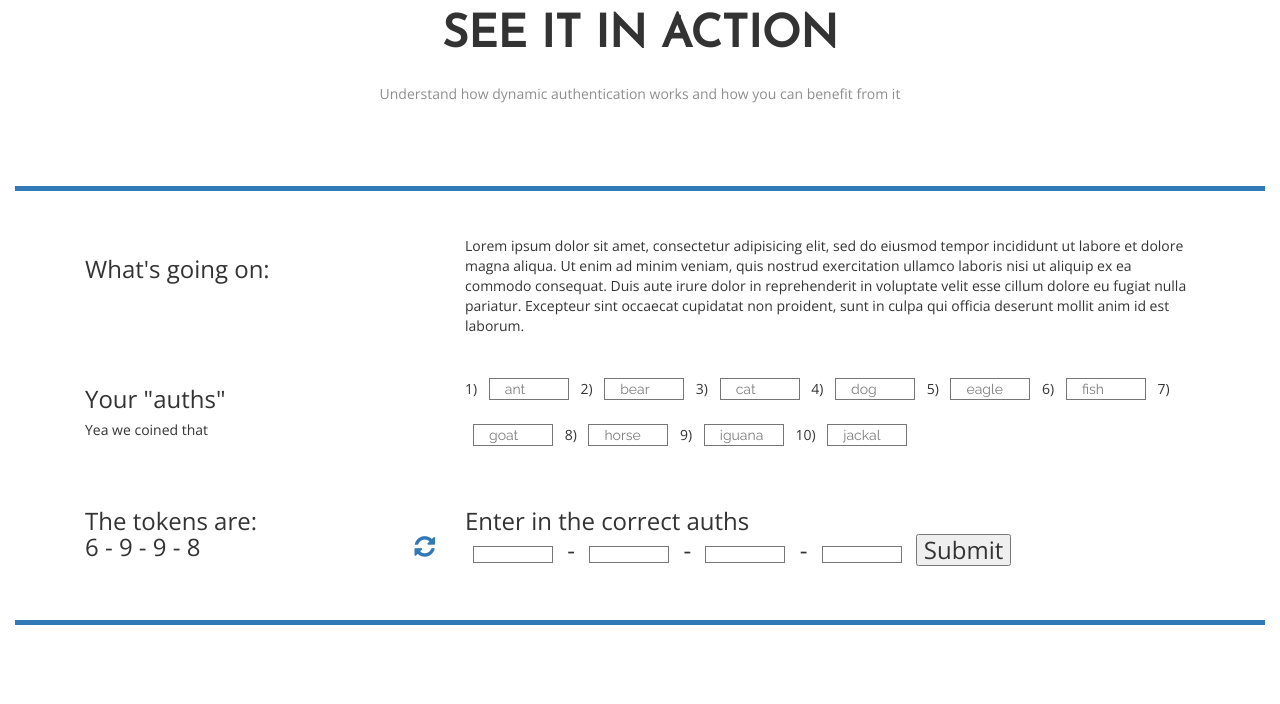
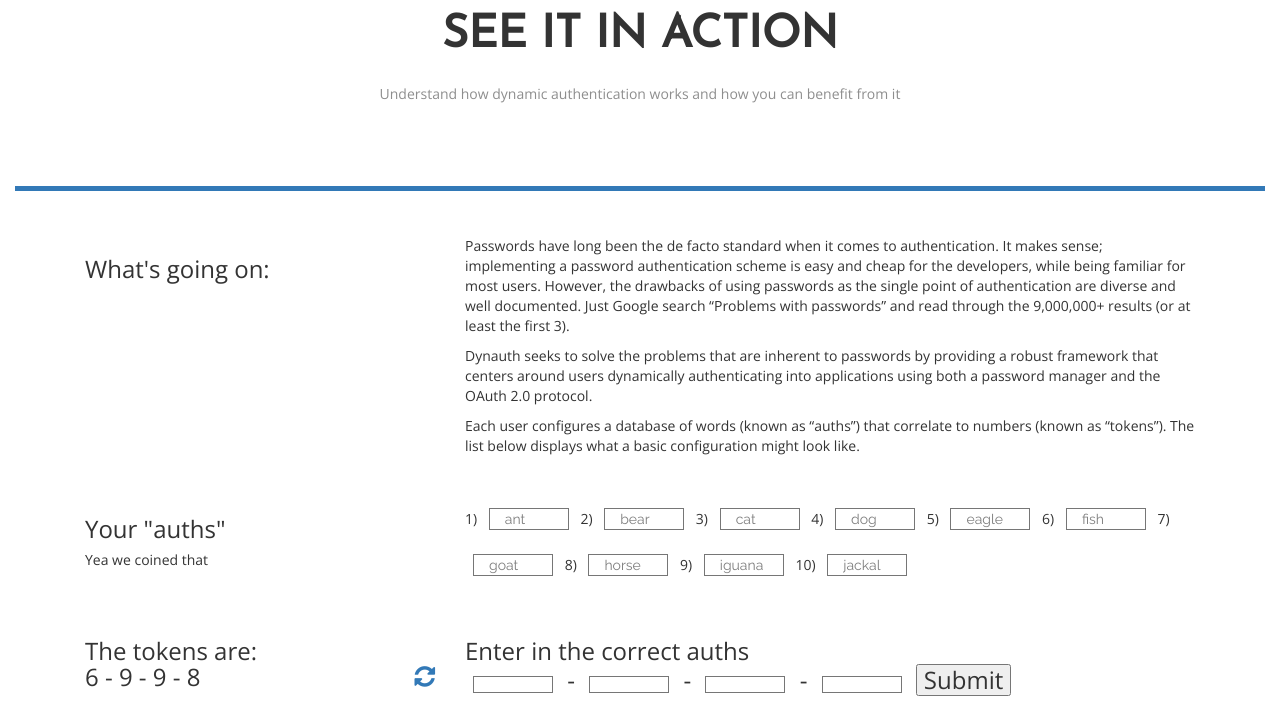
Before and after one commit to mainsailstudio/cis442dynauth, a PHP site: page / in a window 1280 px wide. Shown: the part 871-1575 px from the top of the page. Run offline with PHP 8.4, Linux system fonts and the light colour scheme; data that the repository does not hold is empty; some libraries are stand-ins or nearby versions.

Commit message:
LAST MINUTE FIXES

```diff
--- a/views/home/include/demo.php
+++ b/views/home/include/demo.php
@@ -16,7 +16,9 @@
       <h3>What's going on:</h3>
     </div>
     <div class="col-sm-8">
-      Lorem ipsum dolor sit amet, consectetur adipisicing elit, sed do eiusmod tempor incididunt ut labore et dolore magna aliqua. Ut enim ad minim veniam, quis nostrud exercitation ullamco laboris nisi ut aliquip ex ea commodo consequat. Duis aute irure dolor in reprehenderit in voluptate velit esse cillum dolore eu fugiat nulla pariatur. Excepteur sint occaecat cupidatat non proident, sunt in culpa qui officia deserunt mollit anim id est laborum.
+      <p>Passwords have long been the de facto standard when it comes to authentication. It makes sense; implementing a password authentication scheme is easy and cheap for the developers, while being familiar for most users. However, the drawbacks of using passwords as the single point of authentication are diverse and well documented. Just Google search “Problems with passwords” and read through the 9,000,000+ results (or at least the first 3).</p>
+      <p>Dynauth seeks to solve the problems that are inherent to passwords by providing a robust framework that centers around users dynamically authenticating into applications using both a password manager and the OAuth 2.0 protocol.</p>
+      <p><span style="font-weight: 400;">Each user configures a database of words (known as “auths”) that correlate to numbers (known as “tokens”). The list below displays what a basic configuration might look like.</span></p>
     </div>
   </div>
   <div class="container sm-pad-contain">
```
